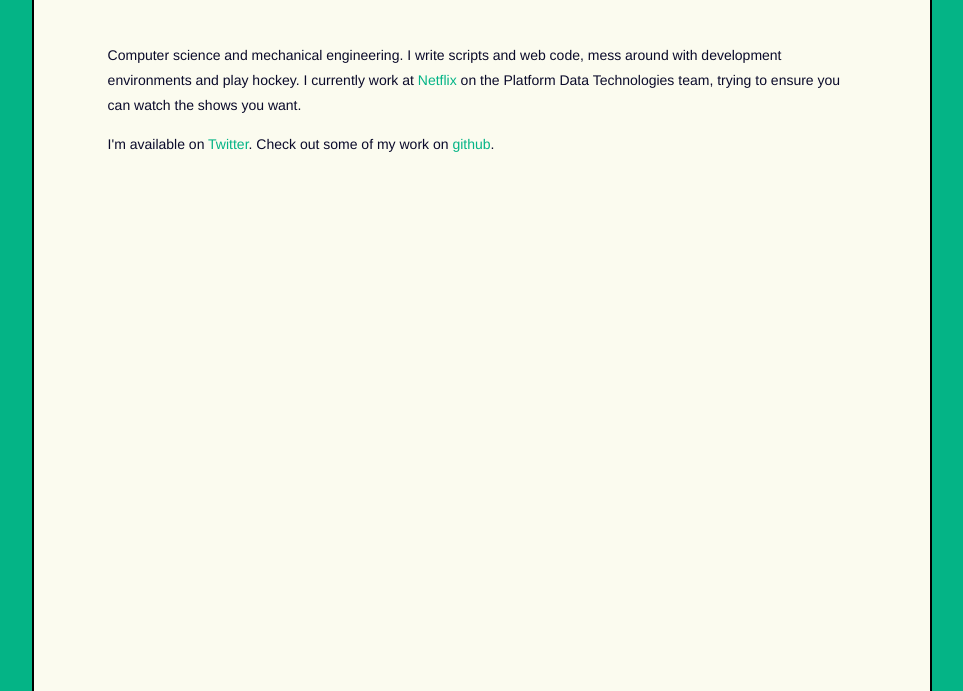
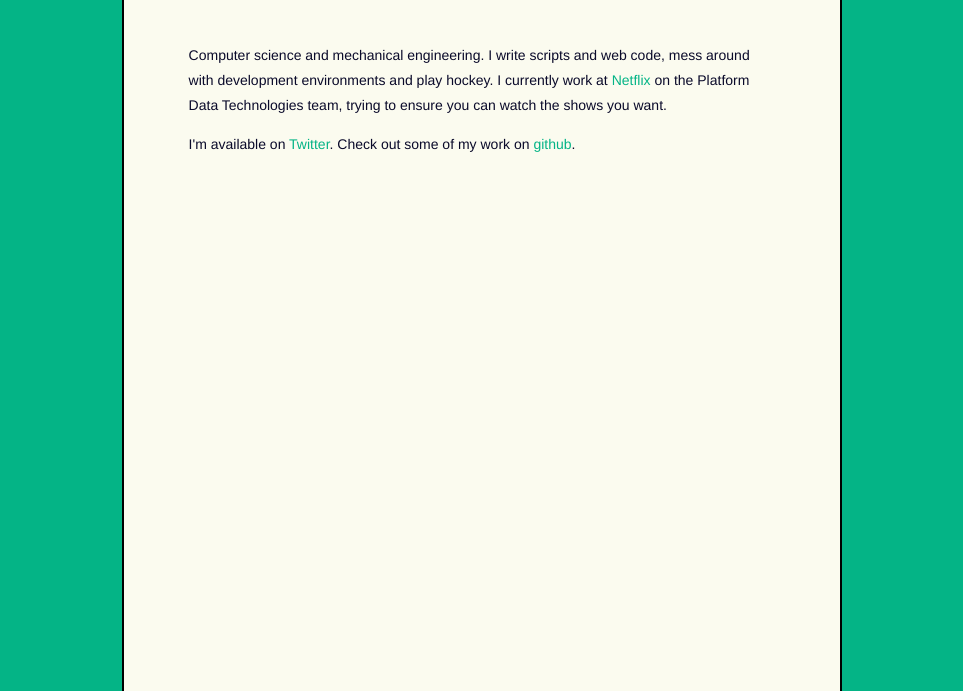
Before and after one commit to akhaku/akhaku.github.io, a plain HTML site: page index.html in a window 1280 px wide. Shown: the part 109-800 px from the top of the page, without its empty margins (158-1121 px from the left). Drawn offline with Linux system fonts and the light colour scheme.

Commit message:
Tweak css for mobile screens

```diff
--- a/style.css
+++ b/style.css
@@ -12,10 +12,23 @@ body {
 .container {
   margin: 0 auto;
   background-color: #FBFBEF;
-  width: 896px;
+  width: 100%;
+  box-sizing: border-box;
   border-left: 2px solid black;
   border-right: 2px solid black;
   height: 100%;
+}
+
+@media screen and (min-width: 920px) {
+  .container {
+    width: 896px;
+  }
+}
+
+@media screen and (min-width: 600px) {
+  .container {
+    width: 720px;
+  }
 }
 
 .content {
```
